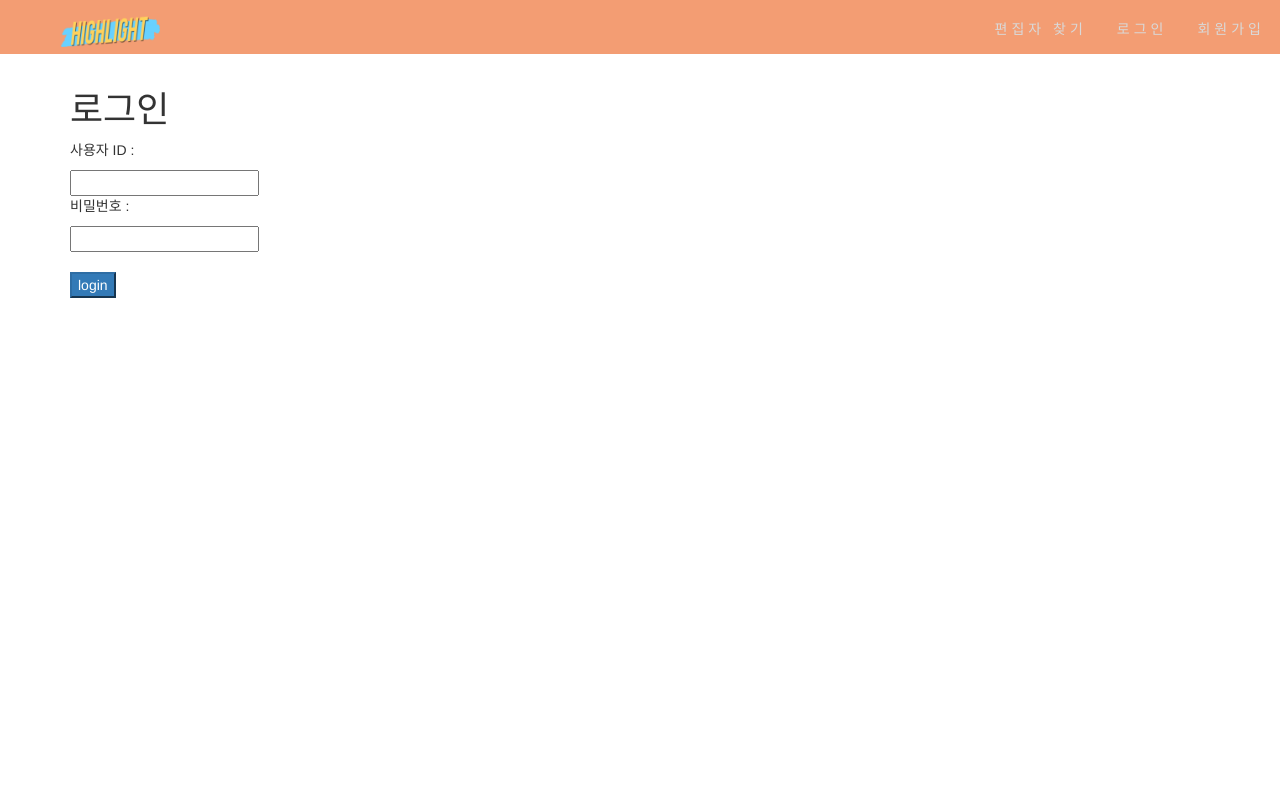
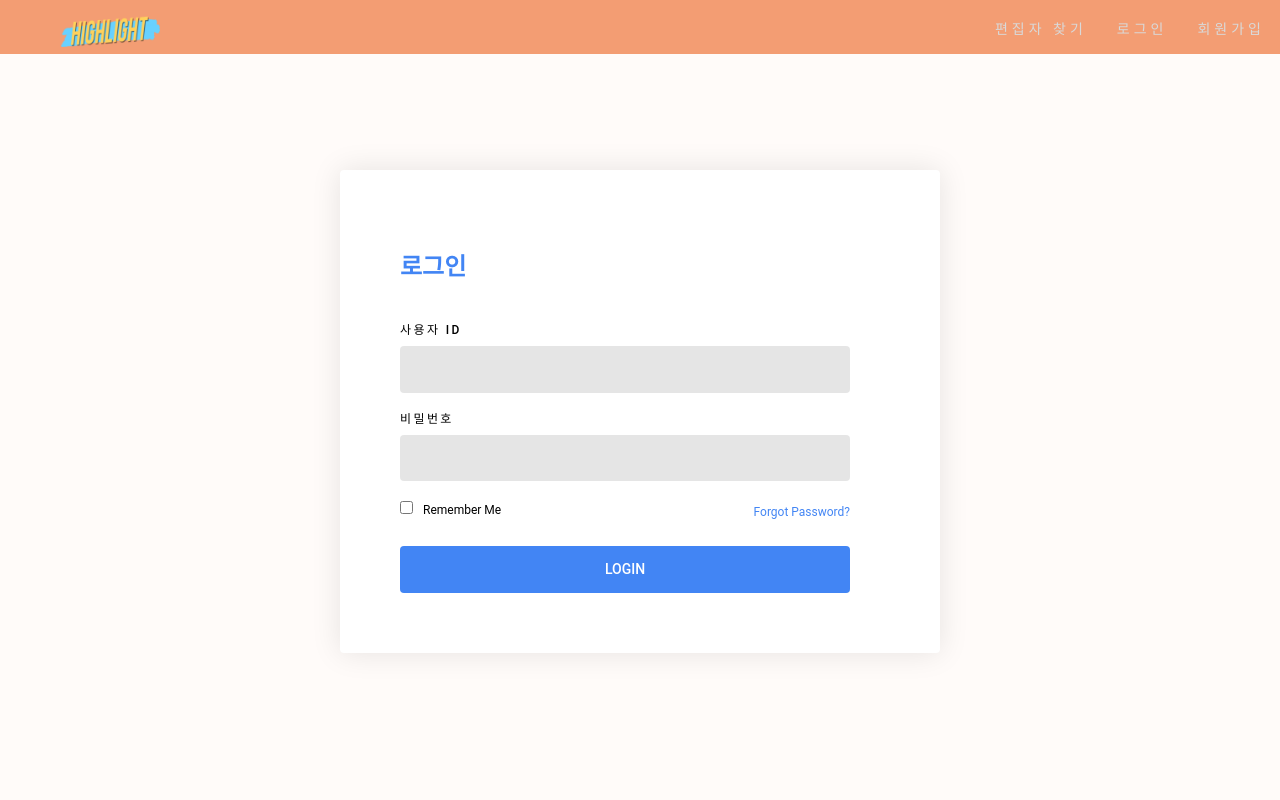
Before and after one commit to LikeLionCBNU/highlight, a Django app: page /user/login/ in a window 1280 px wide. Run offline with Django 3.2, Linux system fonts and the light colour scheme; some libraries are stand-ins or nearby versions.

Commit message:
로그인폼 디자인 수정

```diff
--- /dev/null
+++ b/highlight/static/css/login.css
@@ -0,0 +1,140 @@
+html {
+    width: 100%;
+    height: 100%;
+}
+
+body {
+    background-color: #fffbf9;
+    color: rgba(0, 0, 0, 0.6);
+    font-family: "Roboto", sans-serif;
+    font-size: 14px;
+    line-height: 1.6em;
+}
+
+.form {
+    z-index: 15;
+    position: relative;
+    background: #FFFFFF;
+    width: 600px;
+    border-radius: 4px;
+    box-shadow: 0 0 30px rgba(0, 0, 0, 0.1);
+    box-sizing: border-box;
+    margin: 100px auto 10px;
+    overflow: hidden;
+}
+
+.form-group {
+    display: -webkit-box;
+    display: -webkit-flex;
+    display: -ms-flexbox;
+    display: flex;
+    -webkit-flex-wrap: wrap;
+        -ms-flex-wrap: wrap;
+            flex-wrap: wrap;
+    -webkit-box-pack: justify;
+    -webkit-justify-content: space-between;
+        -ms-flex-pack: justify;
+            justify-content: space-between;
+    margin: 0 0 20px;
+}
+
+.form-group:last-child {
+    margin: 0;
+}
+
+.form-group label {
+    display: block;
+    margin: 0 0 10px;
+    color: rgba(0, 0, 0, 0.6);
+    font-size: 12px;
+    font-weight: 500;
+    line-height: 1;
+    text-transform: uppercase;
+    letter-spacing: .2em;
+}
+
+.form-group label {
+    color: #000000;
+}
+
+.form-group input {
+    outline: none;
+    display: block;
+    background: rgba(0, 0, 0, 0.1);
+    width: 100%;
+    border: 0;
+    border-radius: 4px;
+    box-sizing: border-box;
+    padding: 12px 20px;
+    color: rgba(0, 0, 0, 0.6);
+    font-family: inherit;
+    font-size: inherit;
+    font-weight: 500;
+    line-height: inherit;
+    -webkit-transition: 0.3s ease;
+            transition: 0.3s ease;
+}
+
+.form-group input:focus {
+    color: rgba(0, 0, 0, 0.8);
+}
+
+.form-group input {
+    color: #000000;
+}
+
+.form-group input:focus {
+    color: #000000;
+}
+
+.form-group button {
+    outline: none;
+    background: #4285F4;
+    width: 100%;
+    border: 0;
+    border-radius: 4px;
+    padding: 12px 20px;
+    color: #FFFFFF;
+    font-family: inherit;
+    font-size: inherit;
+    font-weight: 500;
+    line-height: inherit;
+    text-transform: uppercase;
+    cursor: pointer;
+}
+
+.form-group .form-remember {
+    font-size: 12px;
+    font-weight: 400;
+    letter-spacing: 0;
+    text-transform: none;
+}
+
+.form-group .form-remember input[type='checkbox'] {
+    display: inline-block;
+    width: auto;
+    margin: 0 10px 0 0;
+}
+
+.form-group .form-recovery {
+    color: #4285F4;
+    font-size: 12px;
+    text-decoration: none;
+}
+
+.form-panel {
+    padding: 60px calc(5% + 60px) 60px 60px;
+    box-sizing: border-box;
+}
+
+.form-header {
+    margin: 0 0 40px;
+}
+
+.form-header h1 {
+    padding: 4px 0;
+    color: #4285F4;
+    font-size: 24px;
+    font-weight: 700;
+    text-transform: uppercase;
+}
--- a/highlight/templates/user/login.html
+++ b/highlight/templates/user/login.html
@@ -1,14 +1,49 @@
 {% extends 'base.html' %}
 {% block content %}
 
+{% load static %}
+<link rel="stylesheet" href="{% static 'css/login.css' %}" />
+
 <div class="container">
-    <h1>로그인</h1>
+    <div class="form">
+        <div class="form-panel">
+          <div class="form-header">
+            <h1>로그인</h1>
+          </div>
 
-    {% if user.is_authenticated %}
-        로그인성공
+          <div class="form-content">
+            {% if user.is_authenticated %}
+            로그인성공
+            {% else %}
 
-    {% else %}
-    <form action="{% url 'user:login' %}" method="POST">
+            <form action="{% url 'user:login' %}" method="POST">
+              <div class="form-group">
+                {% csrf_token %}
+                <label for="username">사용자 ID</label>
+                <input type="text" id="username" name="username" required="required"/>
+              </div>
+
+              <div class="form-group">
+                <label for="password">비밀번호</label>
+                <input type="password" id="password" name="password" required="required"/>
+              </div>
+              <div class="form-group">
+                <label class="form-remember">
+                  <input type="checkbox"/>Remember Me
+                </label><a href="#" class="form-recovery">Forgot Password?</a>
+              </div>
+              <div class="form-group">
+                <button type="submit" >Login</button>
+              </div>
+            </form>
+            {% endif %}
+          </div>
+        </div>
+    </div>
+</div>
+{% endblock %}
+   <!--
+       <form action="{% url 'user:login' %}" method="POST">
         {% csrf_token %}
         <p>사용자 ID : </p>
         <input name="username" type="text">
@@ -18,8 +53,6 @@
         <br><br>
         <input type="submit" class="btn-primary" value="login">
     </form>
-    {% endif %}
+
 </div>
-
-
-{% endblock %}
+   -->
```
